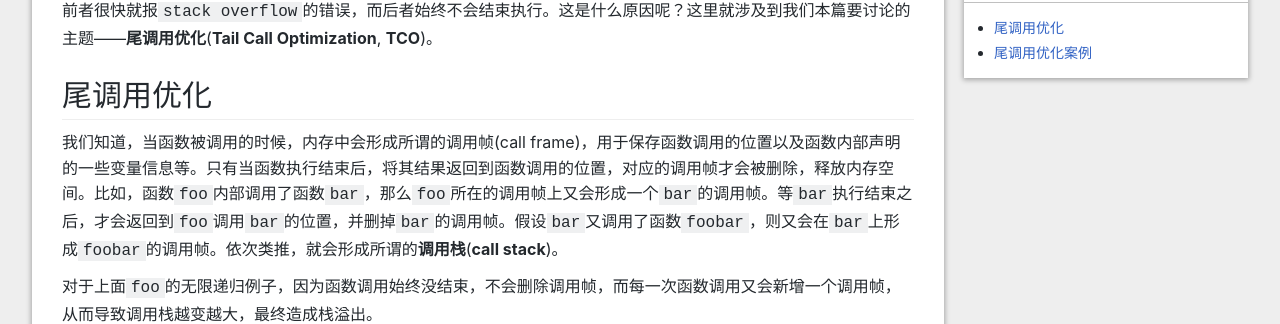
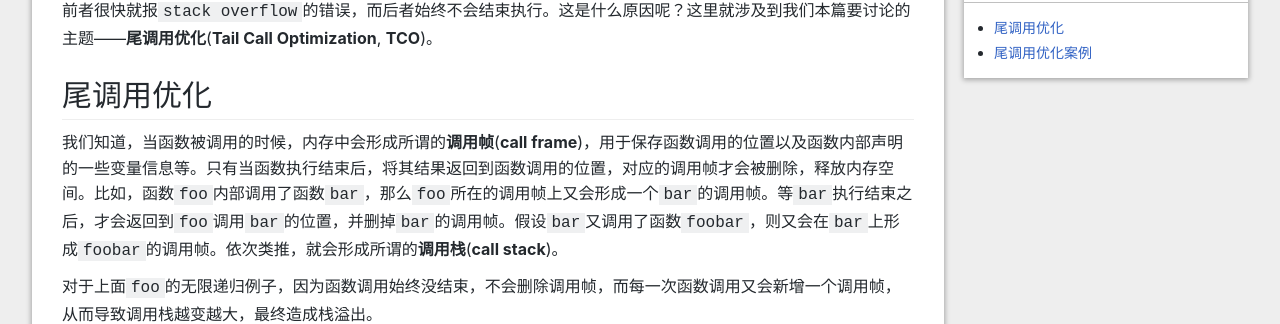
Before and after one commit to pyericz/blog, a Jekyll site: the page built from _posts/2017-09-17-tail-call-optimization.md, in a window 1280 px wide and 900 px high, scrolled down 1217 px. Shown: the part 128-452 px from the top of the window. Built offline with Jekyll 4.4.1, drawn with Linux system fonts in a browser that asks for light colours; nearby versions of some CDN libraries; comment, search, counter and statistics services are not loaded; a style sheet for code colours, icons or effects is not loaded.

Commit message:
update tail-call-optimization

````diff
--- a/_posts/2017-09-17-tail-call-optimization.md
+++ b/_posts/2017-09-17-tail-call-optimization.md
@@ -68,7 +68,7 @@
 
 ## 尾调用优化
 
-我们知道，当函数被调用的时候，内存中会形成所谓的调用帧(call frame)，用于保存函数调用的位置以及函数内部声明的一些变量信息等。只有当函数执行结束后，将其结果返回到函数调用的位置，对应的调用帧才会被删除，释放内存空间。比如，函数```foo```内部调用了函数```bar```，那么```foo```所在的调用帧上又会形成一个```bar```的调用帧。等```bar```执行结束之后，才会返回到```foo```调用```bar```的位置，并删掉```bar```的调用帧。假设```bar```又调用了函数```foobar```，则又会在```bar```上形成```foobar```的调用帧。依次类推，就会形成所谓的**调用栈**(**call stack**)。
+我们知道，当函数被调用的时候，内存中会形成所谓的**调用帧**(**call frame**)，用于保存函数调用的位置以及函数内部声明的一些变量信息等。只有当函数执行结束后，将其结果返回到函数调用的位置，对应的调用帧才会被删除，释放内存空间。比如，函数```foo```内部调用了函数```bar```，那么```foo```所在的调用帧上又会形成一个```bar```的调用帧。等```bar```执行结束之后，才会返回到```foo```调用```bar```的位置，并删掉```bar```的调用帧。假设```bar```又调用了函数```foobar```，则又会在```bar```上形成```foobar```的调用帧。依次类推，就会形成所谓的**调用栈**(**call stack**)。
 
 对于上面```foo```的无限递归例子，因为函数调用始终没结束，不会删除调用帧，而每一次函数调用又会新增一个调用帧，从而导致调用栈越变越大，最终造成栈溢出。
 
````
